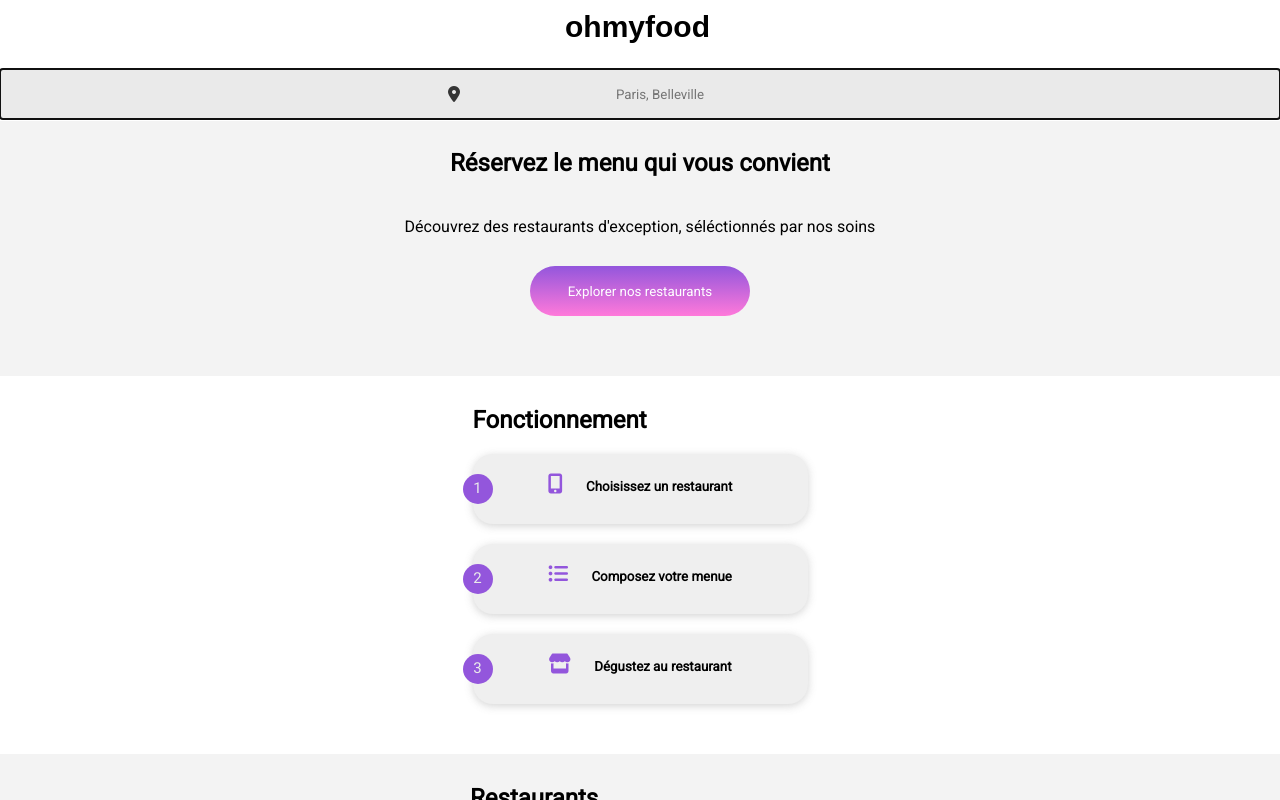
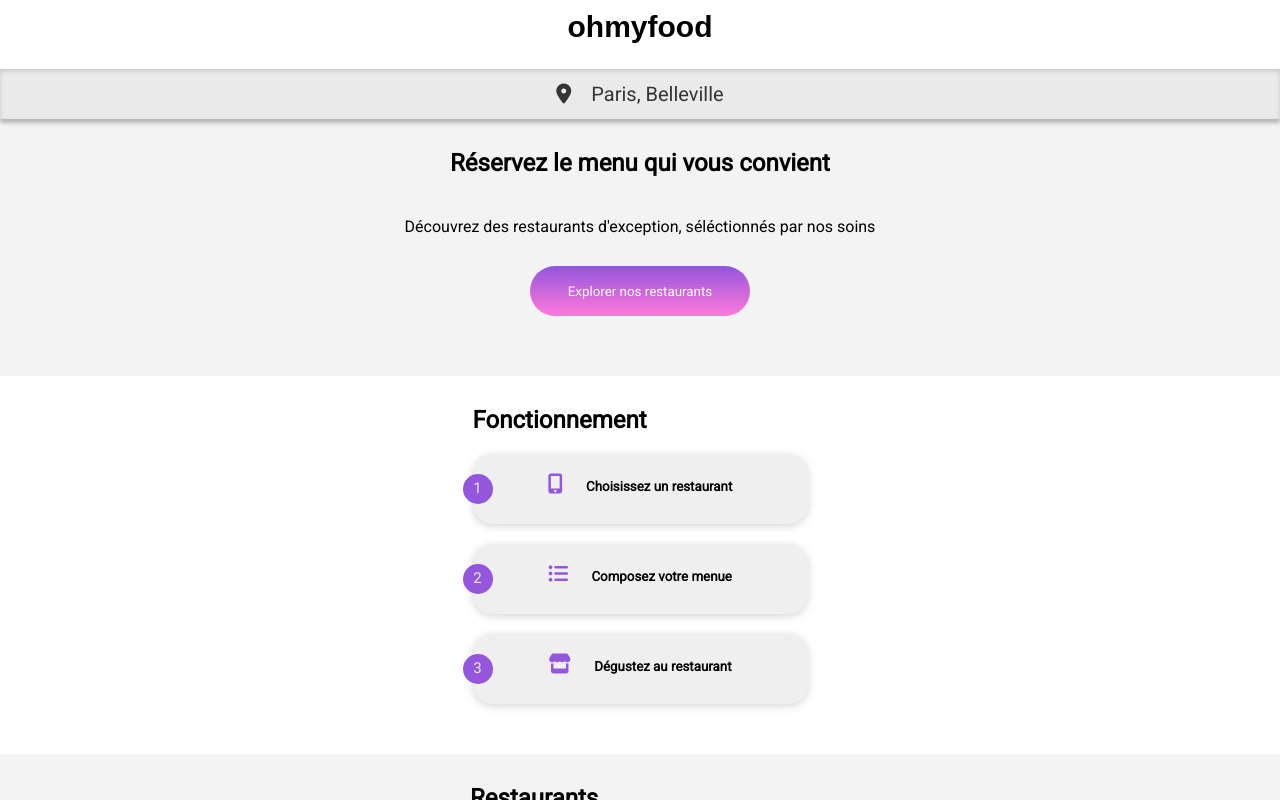
Before and after one commit to Andoniaina-Manantsoa/projet3-openclassrooms, a website: page index.html in a window 1280 px wide. Drawn offline with Linux system fonts and the light colour scheme; a web font is replaced by a local one.

Commit message:
modif location et logo

```diff
--- a/index.html
+++ b/index.html
@@ -22,12 +22,10 @@
         </div>
 
         <!--LOCALISATION-->
-        <form>
-            <div class="location">
-                <i class="fa-solid fa-thin fa-location-dot"></i>
-                <input type="text" name="Ville" required autofocus placeholder="Paris, Belleville">
-            </div>
-        </form>
+        <div class="location">
+            <i class="fa-solid fa-thin fa-location-dot"></i>
+            <span>Paris, Belleville</span>
+        </div>
     </header>
 
     <main>
--- a/sass/_design.scss
+++ b/sass/_design.scss
@@ -23,7 +23,6 @@ $background-color-card: #ffffff;
     max-width: 1920px;
     padding: 0;
     margin: 0;
-    box-sizing: border-box;
     margin-inline: auto;
 }
 
@@ -45,12 +44,10 @@ $background-color-card: #ffffff;
 }
 
 .logo-container {
-    display: flex;
-    justify-content: center;
+    text-align: center;
     padding-top: 15px;
 
     .logo {
-        width: 150px;
         font-size: 30px;
 
         @media (min-width: 1440px) {
@@ -61,35 +58,26 @@ $background-color-card: #ffffff;
 
 .location {
     width: 100%;
-    position: relative;
+    height: 50px;
     margin-top: 15px;
+    background-color: #eaeaea;
+    display: flex;
+    justify-content: center;
+    align-items: center;
+    gap: 20px;
+    font-size: 20px;
+    box-shadow: 0px 2px 4px 0px rgba(0, 0, 0, 0.15) inset, 0px 4px 4px 0px rgba(0, 0, 0, 0.25);
+
+    @media(min-width:1440px) {
+        box-shadow: none;
+    }
 
     i {
-        position: absolute;
-        top: 50%;
-        left: 35%;
-        transform: translateY(-50%);
         color: $color-incon ;
-
-        @media (min-width: 1440px) {
-            left: 48%;
-        }
     }
 
-    input {
-        width: 100%;
-        height: 50px;
-        background-color: #eaeaea;
+    span {
         color: $color-incon ;
-        border: none;
-        text-align: center;
-        padding-left: 40px;
-
-        @media (min-width: 1440px) {
-            width: 1440px;
-            font-size: 16px;
-            padding-left: 110px;
-        }
     }
 }
 
@@ -350,7 +338,7 @@ $background-color-card: #ffffff;
 /* Cœur vide visible par défaut */
 .empty-heart {
     color: black;
-    transition: opacity 0.1s ease;
+    transition: opacity 0.6s ease;
 }
 
 /* Cœur plein violet masqué au départ */
@@ -360,7 +348,7 @@ $background-color-card: #ffffff;
     top: 0;
     left: 0;
     opacity: 0;
-    transition: opacity 0.1s ease;
+    transition: opacity 0.6s ease-in-out;
 }
 
 /* Au survol du label, cacher vide, montrer plein */
--- a/sass/_style-menu.scss
+++ b/sass/_style-menu.scss
@@ -11,10 +11,6 @@ h1 {
 }
 
 .logo-container {
-    display: flex;
-    align-items: center;
-    justify-content: center;
-    gap: 70px;
     padding: 10px 20px;
 
     i {
```
Also changed, not shown: css/style.css, 1 other file.
